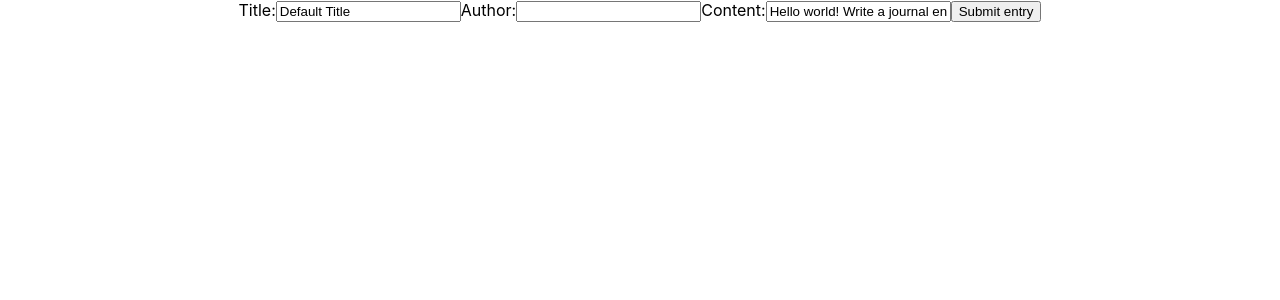
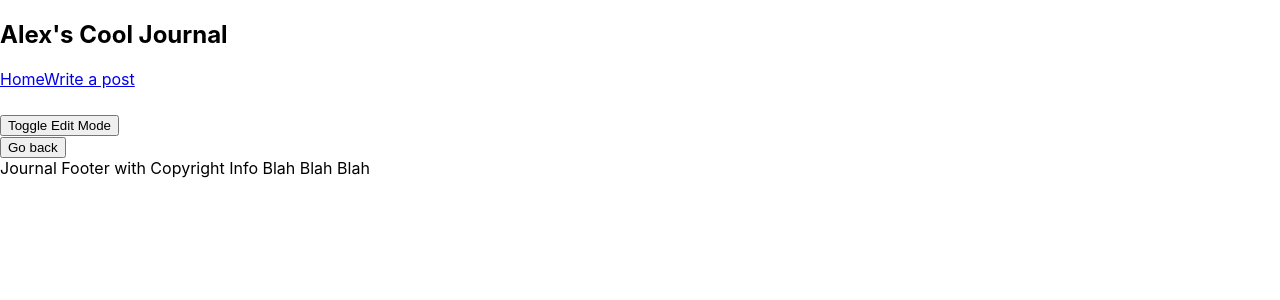
Before and after one commit to codzk/oct23-t3w7-journalapp, a React (Create React App) app: page /view/1 in a window 1280 px wide. Shown: the top 300 px of the page. Built offline with nearby package versions, Linux system fonts and the light colour scheme.

Commit message:
feat: latest post redirect working

```diff
--- a/package.json
+++ b/package.json
@@ -8,6 +8,7 @@
     "@testing-library/user-event": "^13.5.0",
     "react": "^18.3.1",
     "react-dom": "^18.3.1",
+    "react-router-dom": "^6.23.1",
     "react-scripts": "5.0.1",
     "react-use": "^17.5.0",
     "web-vitals": "^2.1.4"
--- a/src/components/EntryForm.jsx
+++ b/src/components/EntryForm.jsx
@@ -8,6 +8,7 @@
 
 import { useState } from "react"
 import { useJournalDispatch } from "../contexts/BlogContext";
+import { useNavigate } from "react-router-dom";
 
 export default function EntryForm(props){
 
@@ -18,6 +19,13 @@ export default function EntryForm(props){
 
 
 	let addEntry = useJournalDispatch();
+
+	let navigate = useNavigate();
+
+	const submitEntry = () => {
+		addEntry(localTitle, localAuthor, localContent, Date.now(), props.entryData?.id);
+		navigate("/latest");
+	}
 
 
 	return(
@@ -31,7 +39,7 @@ export default function EntryForm(props){
 			<label htmlFor="entryContent">Content:</label>
 			<input type="text" name="entryContent" className="entryContent" value={localContent} onChange={(event) => setLocalContent(event.target.value) }      />
 
-			<button onClick={() => addEntry(localTitle, localAuthor, localContent, Date.now(), props.entryData.id)}>
+			<button onClick={submitEntry}>
 				Submit entry
 			</button>
 		</div>
--- a/src/components/EntryParent.jsx
+++ b/src/components/EntryParent.jsx
@@ -1,14 +1,31 @@
-import { useState } from "react";
+import { useEffect, useState } from "react";
 import Entry from "./Entry";
 import EntryForm from "./EntryForm";
+import { useJournalData } from "../contexts/BlogContext";
 
 export default function EntryParent(props){
 
 	let [editMode, setEditMode] = useState(false);
 
+	let [journalEntry, setJournalEntry] = useState({});
+
+	let journalEntries = useJournalData();
+
+
+	useEffect(() => {
+		let foundEntry = journalEntries.find(entry => entry.id === parseInt(props.id));
+		if (foundEntry){
+			setJournalEntry(foundEntry);
+			setEditMode(false);
+		}
+
+	// Easy fix to the edit-in-place live updates ;)
+	// eslint-disable-next-line react-hooks/exhaustive-deps
+	},[journalEntries]);
+
 	return(
 		<section>
-			{editMode ? <EntryForm entryData={props.entryData} /> : <Entry entryData={props.entryData} /> }
+			{editMode ? <EntryForm entryData={journalEntry} /> : <Entry entryData={journalEntry} /> }
 
 			<button onClick={() => setEditMode(!editMode)}>Toggle Edit Mode</button>
 		</section>
--- a/src/contexts/BlogContext.jsx
+++ b/src/contexts/BlogContext.jsx
@@ -19,7 +19,7 @@ export const JournalDispatchContext = createContext(null);
 
 // Hook to read the global data
 export function useJournalData(){
-	console.log("Journal data is being accessed");
+	// console.log("Journal data is being accessed");
 	return useContext(JournalDataContext);
 }
 
--- a/src/index.js
+++ b/src/index.js
@@ -4,12 +4,36 @@ import './index.css';
 import App from './App';
 import reportWebVitals from './reportWebVitals';
 import { BlogProvider } from './contexts/BlogContext';
+import { BrowserRouter, Routes, Route } from 'react-router-dom';
+import { Template } from './pages/_template';
+import { HomePage } from './pages/HomePage';
+import { EntryViewPage } from './pages/EntryViewPage';
+import { NewEntryPage } from './pages/NewEntryPage';
+import { LatestPostRedirector } from './pages/LatestPostRedirector';
+
 
 const root = ReactDOM.createRoot(document.getElementById('root'));
 root.render(
   <React.StrictMode>
     <BlogProvider>
-      <App />
+
+      <BrowserRouter>
+        <Routes>
+          {/* Template shows navbar and footer */}
+          <Route path='/' element={<Template />}>
+            {/* Shows ALL posts as read-only */}
+            <Route index element={<HomePage />} />
+            {/* Show individual post with edit toggle */}
+            <Route path='/view/:id' element={<EntryViewPage />} />
+            {/* Show a form to make a new post  */}
+            <Route path='/create' element={<NewEntryPage />} />
+
+            <Route path='/latest' element={<LatestPostRedirector />} />
+          </Route>
+        </Routes>
+      </BrowserRouter>
+
+
     </BlogProvider>
 
   </React.StrictMode>
--- /dev/null
+++ b/src/pages/EntryViewPage.jsx
@@ -0,0 +1,21 @@
+import { useNavigate, useParams } from "react-router-dom";
+import EntryParent from "../components/EntryParent";
+
+export function EntryViewPage(){
+	// localhost:3000/view/1
+	// id = 1;
+	let {id} = useParams();
+
+	let navigate = useNavigate();
+
+	return(
+		<div>
+
+			<EntryParent id={id} />
+
+			<button onClick={() => navigate(-1)}>
+				Go back
+			</button>
+		</div>
+	)
+}
--- /dev/null
+++ b/src/pages/HomePage.jsx
@@ -0,0 +1,16 @@
+import EntryParent from "../components/EntryParent";
+import { useJournalData } from "../contexts/BlogContext";
+
+
+export function HomePage(){
+
+	let journalEntries = useJournalData();
+
+	return (
+		<div>
+			{journalEntries?.map((entry, index) => {
+				return <EntryParent key={index} id={entry.id}  />
+			})}
+		</div>
+	)
+}
--- /dev/null
+++ b/src/pages/LatestPostRedirector.jsx
@@ -0,0 +1,25 @@
+import { useEffect } from "react";
+import { useJournalData } from "../contexts/BlogContext";
+import { useNavigate } from "react-router-dom";
+
+
+export function LatestPostRedirector(){
+
+	let journalEntries = useJournalData();
+
+	let navigate = useNavigate();
+
+	useEffect(() => {
+		let sortedEntries = [...journalEntries].sort((entryA, entryB) => entryB.id - entryA.id);
+
+		let latestEntry = sortedEntries[0];
+
+		navigate(`/view/${latestEntry.id}`);
+
+	// eslint-disable-next-line react-hooks/exhaustive-deps
+	}, [journalEntries]);
+
+	return (
+		<h1>Loading...</h1>
+	)
+}
--- /dev/null
+++ b/src/pages/NewEntryPage.jsx
@@ -0,0 +1,12 @@
+
+import EntryForm from "../components/EntryForm";
+
+
+export function NewEntryPage(){
+
+	return (
+		<div>
+			<EntryForm />
+		</div>
+	)
+}
--- /dev/null
+++ b/src/pages/_template.jsx
@@ -0,0 +1,28 @@
+import { NavLink, Outlet } from "react-router-dom";
+
+
+export function Template(){
+
+	return (
+		<div>
+			<nav>
+				<h1>Alex's Cool Journal </h1>
+
+				<NavLink to="/">
+					Home
+				</NavLink>
+				<NavLink to="/create">
+					Write a post
+				</NavLink>
+			</nav>
+
+			<main>
+				<Outlet />
+			</main>
+
+			<footer>
+				Journal Footer with Copyright Info Blah Blah Blah
+			</footer>
+		</div>
+	)
+}
```
Also changed, not shown: 2 other files (tests, documents, lock files or other folders).
